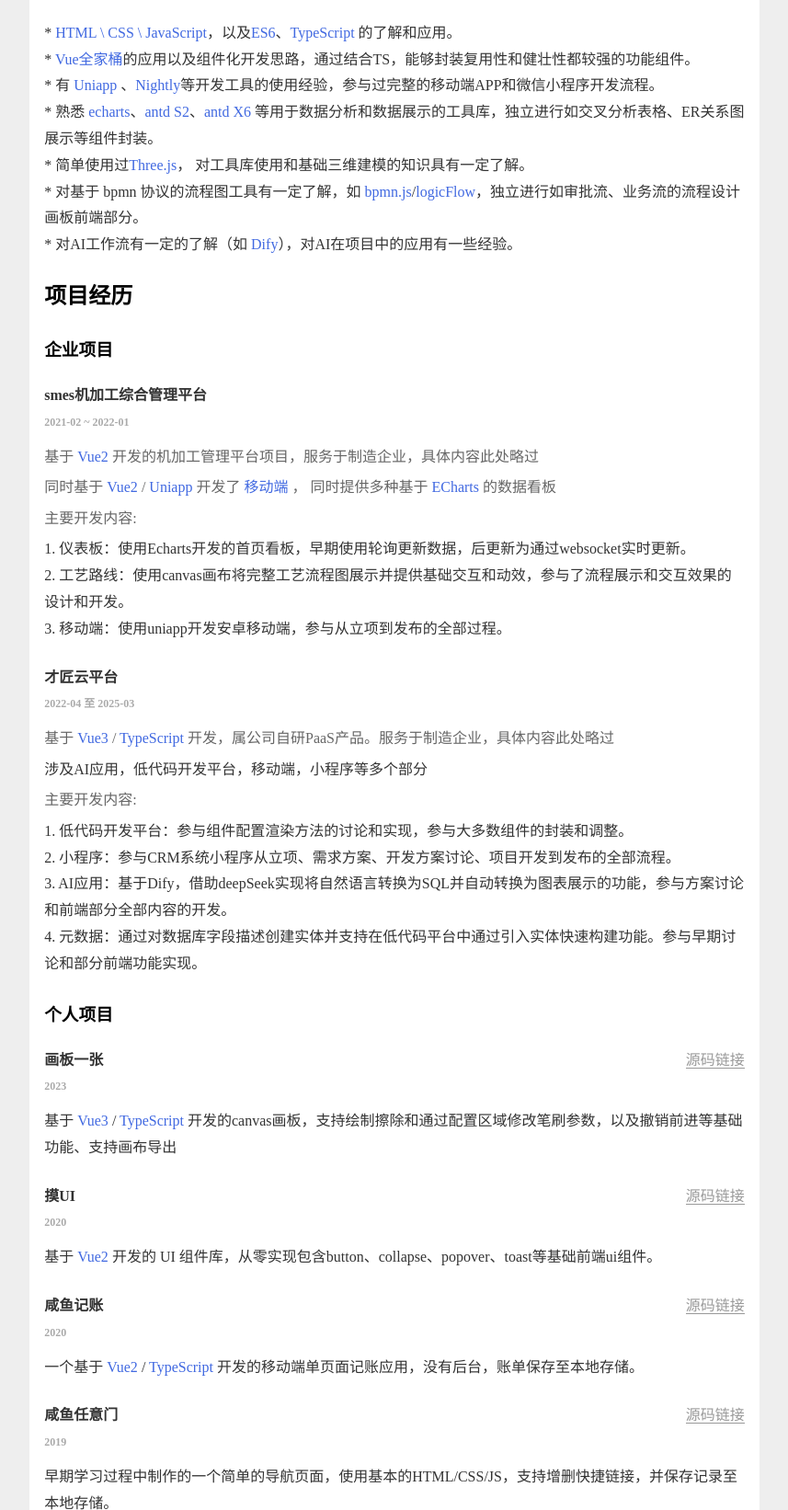
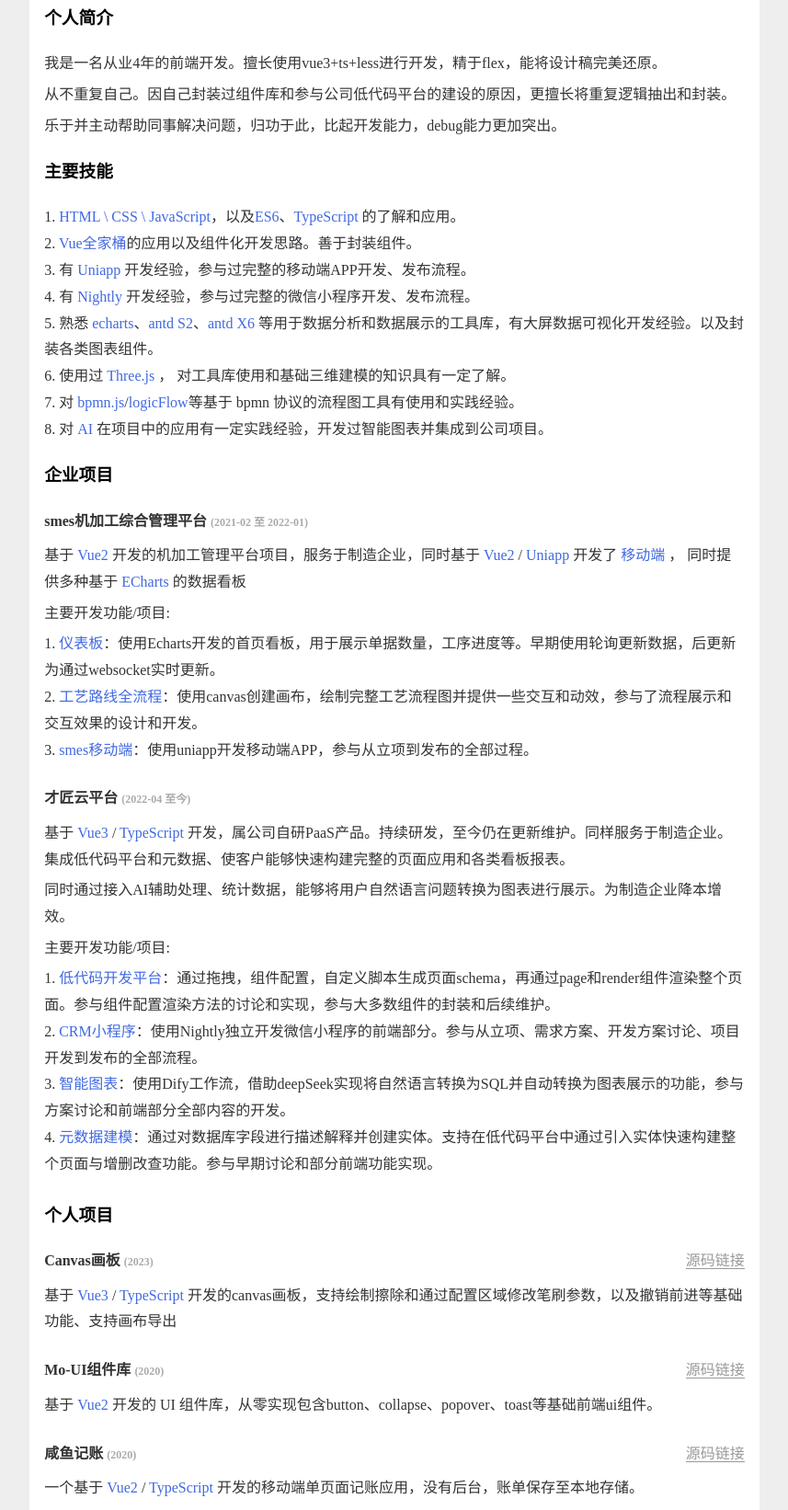
Before and after one commit to XXXXXie1997/CV, a plain HTML site: page src/index.html in a window 1280 px wide. Shown: the part 215-1857 px from the top of the page at 92% size, without its empty margins (211-1068 px from the left). Drawn offline with Linux system fonts and the light colour scheme.

Commit message:
updateCV

```diff
--- a/src/index.html
+++ b/src/index.html
@@ -17,6 +17,7 @@
         <div class="left">
           <div>谢添宇</div>
           <p>男 | 1997 | 内蒙古巴彦淖尔</p>
+          <p>天津农学院（2015-2019） 动物科学与动物医学</p>
           <p>QQ：1416849251 | 邮箱：1416849251@qq.com</p>
           <p>微信：xty1416849251 | 手机:15164826005</p>
         </div>
@@ -25,11 +26,25 @@
         </div>
       </section>
       <section class="skills">
+        <h3>个人简介</h3>
+        <div class="wrapper">
+          <p>
+            我是一名从业4年的前端开发。擅长使用vue3+ts+less进行开发，精于flex，能将设计稿完美还原。
+          </p>
+          <p>
+            从不重复自己。因自己封装过组件库和参与公司低代码平台的建设的原因，更擅长将重复逻辑抽出和封装。
+          </p>
+          <p>
+            乐于并主动帮助同事解决问题，归功于此，比起开发能力，debug能力更加突出。
+          </p>
+        </div>
+      </section>
+      <section class="skills">
         <h3>主要技能</h3>
         <div class="wrapper">
           <ul>
             <li>
-              *
+              1.
               <strong
                 :style="mainTheme === 'bright' ? 'color:royalblue' : 'color:#f80'"
                 >HTML \ CSS \ JavaScript</strong
@@ -43,26 +58,33 @@
               的了解和应用。
             </li>
             <li>
-              *
+              2.
               <strong
                 :style="mainTheme === 'bright' ? 'color:royalblue' : 'color:#f80'"
                 >Vue全家桶</strong
-              >的应用以及组件化开发思路，通过结合TS，能够封装复用性和健壮性都较强的功能组件。
+              >的应用以及组件化开发思路。善于封装组件。
             </li>
 
             <li>
-              * 有
+              3. 有
               <strong
                 :style="mainTheme === 'bright' ? 'color:royalblue' : 'color:#f80'"
                 >Uniapp</strong
               >
-              、<strong
+              开发经验，参与过完整的移动端APP开发、发布流程。
+            </li>
+
+            <li>
+              4. 有
+              <strong
                 :style="mainTheme === 'bright' ? 'color:royalblue' : 'color:#f80'"
                 >Nightly</strong
-              >等开发工具的使用经验，参与过完整的移动端APP和微信小程序开发流程。
+              >
+              开发经验，参与过完整的微信小程序开发、发布流程。
             </li>
+
             <li>
-              * 熟悉
+              5. 熟悉
               <strong
                 :style="mainTheme === 'bright' ? 'color:royalblue' : 'color:#f80'"
                 >echarts</strong
@@ -73,45 +95,46 @@
                 :style="mainTheme === 'bright' ? 'color:royalblue' : 'color:#f80'"
                 >antd X6</strong
               >
-              等用于数据分析和数据展示的工具库，独立进行如交叉分析表格、ER关系图展示等组件封装。
+              等用于数据分析和数据展示的工具库，有大屏数据可视化开发经验。以及封装各类图表组件。
             </li>
             <li>
-              * 简单使用过<strong
+              6. 使用过
+              <strong
                 :style="mainTheme === 'bright' ? 'color:royalblue' : 'color:#f80'"
                 >Three.js</strong
-              >， 对工具库使用和基础三维建模的知识具有一定了解。
+              >
+              ， 对工具库使用和基础三维建模的知识具有一定了解。
             </li>
             <li>
-              * 对基于 bpmn 协议的流程图工具有一定了解，如
+              7. 对
               <strong
                 :style="mainTheme === 'bright' ? 'color:royalblue' : 'color:#f80'"
                 >bpmn.js</strong
               >/<strong
                 :style="mainTheme === 'bright' ? 'color:royalblue' : 'color:#f80'"
                 >logicFlow</strong
-              >，独立进行如审批流、业务流的流程设计画板前端部分。
+              >等基于 bpmn 协议的流程图工具有使用和实践经验。
             </li>
             <li>
-              * 对AI工作流有一定的了解（如
-              <strong
+              8. 对<strong
                 :style="mainTheme === 'bright' ? 'color:royalblue' : 'color:#f80'"
-                >Dify</strong
-              >），对AI在项目中的应用有一些经验。
+              >
+                AI </strong
+              >在项目中的应用有一定实践经验，开发过智能图表并集成到公司项目。
             </li>
           </ul>
         </div>
       </section>
       <section class="projects">
-        <h2>项目经历</h2>
         <h3>企业项目</h3>
         <ol>
           <li>
             <header>
               <h4>
                 smes机加工综合管理平台
-                <p style="font-size: 12px; font-weight: bold; color: #aaa">
-                  2021-02 ~ 2022-01
-                </p>
+                <span style="font-size: 12px; font-weight: bold; color: #aaa">
+                  (2021-02 至 2022-01)
+                </span>
               </h4>
             </header>
             <p></p>
@@ -121,10 +144,7 @@
                 :style="mainTheme === 'bright' ? 'color:royalblue' : 'color:#f80'"
                 >Vue2</strong
               >
-              开发的机加工管理平台项目，服务于制造企业，具体内容此处略过
-            </p>
-            <p>
-              同时基于
+              开发的机加工管理平台项目，服务于制造企业，同时基于
               <strong
                 :style="mainTheme === 'bright' ? 'color:royalblue' : 'color:#f80'"
               >
@@ -149,20 +169,29 @@
               </strong>
               的数据看板
             </p>
-            <p>主要开发内容:</p>
+            <p>主要开发功能/项目:</p>
             <ul>
               <li>
                 1.
-                仪表板：使用Echarts开发的首页看板，早期使用轮询更新数据，后更新为通过websocket实时更新。
+                <strong
+                  :style="mainTheme === 'bright' ? 'color:royalblue' : 'color:#f80'"
+                  >仪表板</strong
+                >：使用Echarts开发的首页看板，用于展示单据数量，工序进度等。早期使用轮询更新数据，后更新为通过websocket实时更新。
               </li>
 
               <li>
                 2.
-                工艺路线：使用canvas画布将完整工艺流程图展示并提供基础交互和动效，参与了流程展示和交互效果的设计和开发。
+                <strong
+                  :style="mainTheme === 'bright' ? 'color:royalblue' : 'color:#f80'"
+                  >工艺路线全流程</strong
+                >：使用canvas创建画布，绘制完整工艺流程图并提供一些交互和动效，参与了流程展示和交互效果的设计和开发。
               </li>
               <li>
                 3.
-                移动端：使用uniapp开发安卓移动端，参与从立项到发布的全部过程。
+                <strong
+                  :style="mainTheme === 'bright' ? 'color:royalblue' : 'color:#f80'"
+                  >smes移动端</strong
+                >：使用uniapp开发移动端APP，参与从立项到发布的全部过程。
               </li>
             </ul>
           </li>
@@ -171,9 +200,9 @@
             <header>
               <h4>
                 才匠云平台
-                <p style="font-size: 12px; font-weight: bold; color: #aaa">
-                  2022-04 至 2025-03
-                </p>
+                <span style="font-size: 12px; font-weight: bold; color: #aaa">
+                  (2022-04 至今)
+                </span>
               </h4>
             </header>
             <p>
@@ -187,28 +216,41 @@
                 :style="mainTheme === 'bright' ? 'color:royalblue' : 'color:#f80'"
                 >TypeScript</strong
               >
-              开发，属公司自研PaaS产品。服务于制造企业，具体内容此处略过
+              开发，属公司自研PaaS产品。持续研发，至今仍在更新维护。同样服务于制造企业。集成低代码平台和元数据、使客户能够快速构建完整的页面应用和各类看板报表。
+            </p>
+            <p>
+              同时通过接入AI辅助处理、统计数据，能够将用户自然语言问题转换为图表进行展示。为制造企业降本增效。
             </p>
 
-            涉及AI应用，低代码开发平台，移动端，小程序等多个部分
-
-            <p>主要开发内容:</p>
+            <p>主要开发功能/项目:</p>
             <ul>
               <li>
                 1.
-                低代码开发平台：参与组件配置渲染方法的讨论和实现，参与大多数组件的封装和调整。
+                <strong
+                  :style="mainTheme === 'bright' ? 'color:royalblue' : 'color:#f80'"
+                  >低代码开发平台</strong
+                >：通过拖拽，组件配置，自定义脚本生成页面schema，再通过page和render组件渲染整个页面。参与组件配置渲染方法的讨论和实现，参与大多数组件的封装和后续维护。
               </li>
               <li>
                 2.
-                小程序：参与CRM系统小程序从立项、需求方案、开发方案讨论、项目开发到发布的全部流程。
+                <strong
+                  :style="mainTheme === 'bright' ? 'color:royalblue' : 'color:#f80'"
+                  >CRM小程序</strong
+                >：使用Nightly独立开发微信小程序的前端部分。参与从立项、需求方案、开发方案讨论、项目开发到发布的全部流程。
               </li>
               <li>
                 3.
-                AI应用：基于Dify，借助deepSeek实现将自然语言转换为SQL并自动转换为图表展示的功能，参与方案讨论和前端部分全部内容的开发。
+                <strong
+                  :style="mainTheme === 'bright' ? 'color:royalblue' : 'color:#f80'"
+                  >智能图表</strong
+                >：使用Dify工作流，借助deepSeek实现将自然语言转换为SQL并自动转换为图表展示的功能，参与方案讨论和前端部分全部内容的开发。
               </li>
               <li>
                 4.
-                元数据：通过对数据库字段描述创建实体并支持在低代码平台中通过引入实体快速构建功能。参与早期讨论和部分前端功能实现。
+                <strong
+                  :style="mainTheme === 'bright' ? 'color:royalblue' : 'color:#f80'"
+                  >元数据建模</strong
+                >：通过对数据库字段进行描述解释并创建实体。支持在低代码平台中通过引入实体快速构建整个页面与增删改查功能。参与早期讨论和部分前端功能实现。
               </li>
             </ul>
           </li>
@@ -221,10 +263,10 @@
           <li>
             <header>
               <h4>
-                画板一张
-                <p style="font-size: 12px; font-weight: bold; color: #aaa">
-                  2023
-                </p>
+                Canvas画板
+                <span style="font-size: 12px; font-weight: bold; color: #aaa">
+                  (2023)
+                </span>
               </h4>
               <span>
                 <a
@@ -254,10 +296,10 @@
           <li>
             <header>
               <h4>
-                摸UI
-                <p style="font-size: 12px; font-weight: bold; color: #aaa">
-                  2020
-                </p>
+                Mo-UI组件库
+                <span style="font-size: 12px; font-weight: bold; color: #aaa">
+                  (2020)
+                </span>
               </h4>
               <span>
                 <a
@@ -284,9 +326,9 @@
             <header>
               <h4>
                 咸鱼记账
-                <p style="font-size: 12px; font-weight: bold; color: #aaa">
-                  2020
-                </p>
+                <span style="font-size: 12px; font-weight: bold; color: #aaa">
+                  (2020)
+                </span>
               </h4>
               <span>
                 <a
@@ -318,10 +360,10 @@
           <li>
             <header>
               <h4>
-                咸鱼任意门
-                <p style="font-size: 12px; font-weight: bold; color: #aaa">
-                  2019
-                </p>
+                任意门
+                <span style="font-size: 12px; font-weight: bold; color: #aaa">
+                  (2019)
+                </span>
               </h4>
               <span>
                 <a
--- a/src/main.css
+++ b/src/main.css
@@ -82,7 +82,7 @@
 }
 
 .projects p {
-  color: #666;
+  color: #333;
 }
 
 .projects > ol {
```
